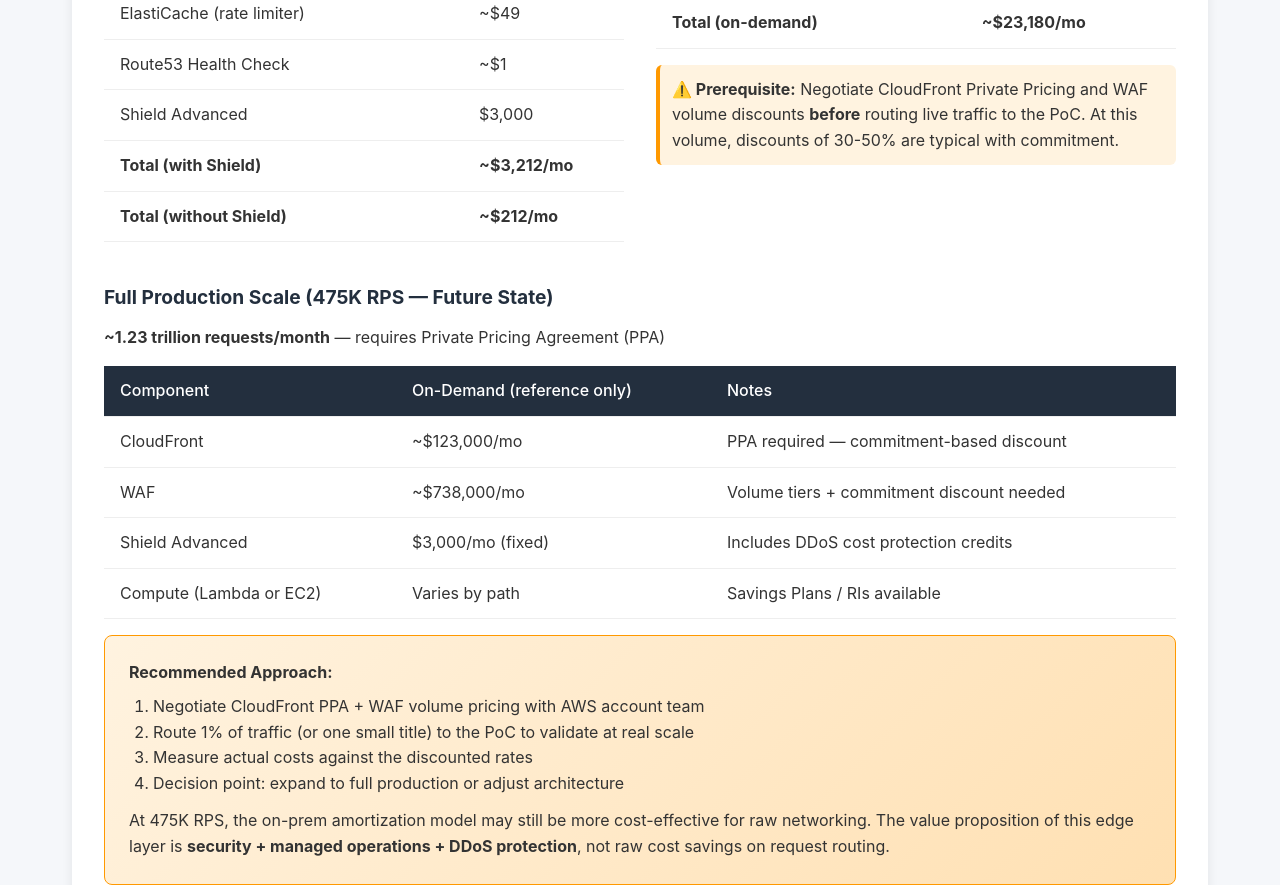
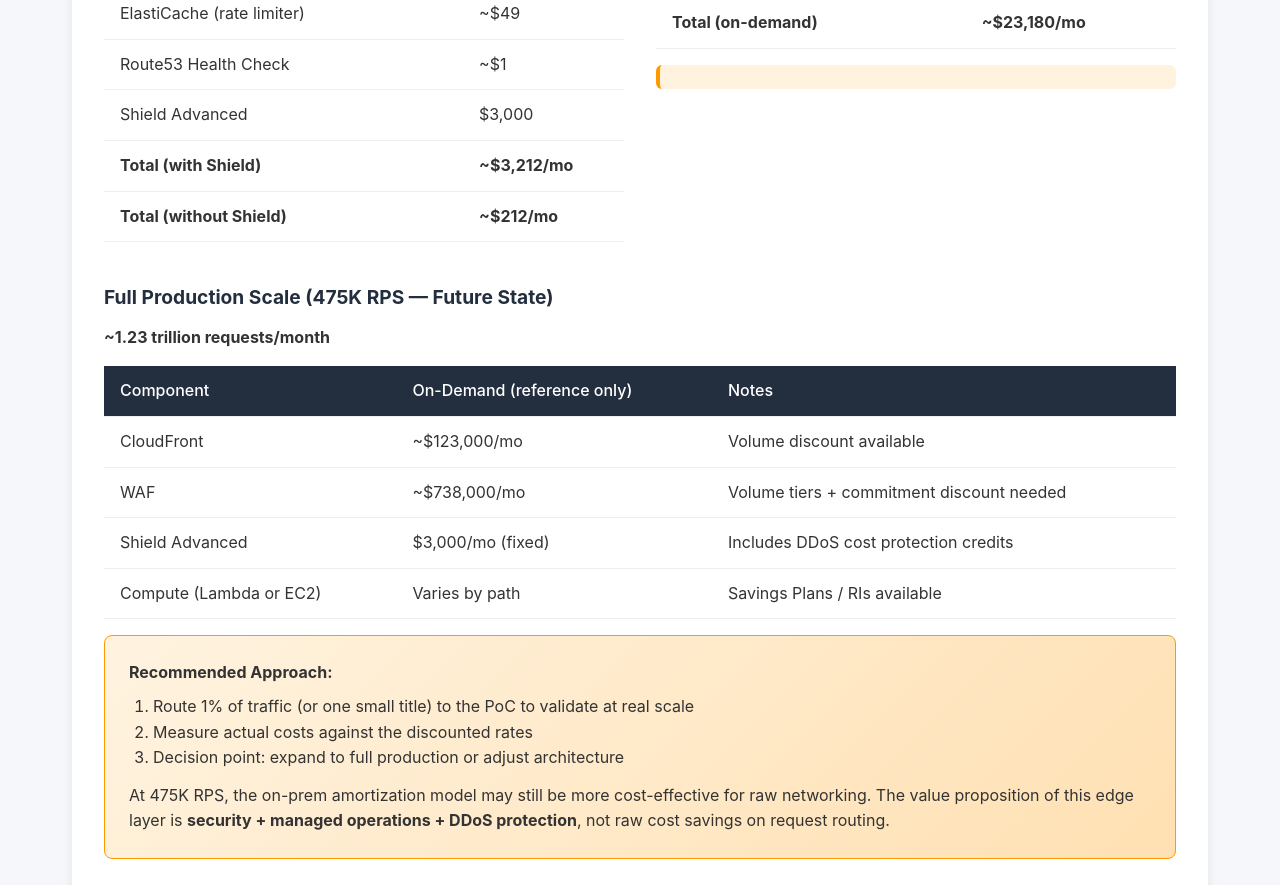
Before and after one commit to aws-samples/sample-player-gateway-for-live-games-with-cloudfront, a website: page docs/demo-presentation.html in a window 1280 px wide. Shown: the part 9015-9900 px from the top of the page. Drawn offline with Linux system fonts and the light colour scheme.

Commit message:
docs: Remove PPA mentions and live traffic prerequisites

```diff
--- a/docs/demo-presentation.html
+++ b/docs/demo-presentation.html
@@ -354,16 +354,15 @@
                 <tr><td><strong>Total (on-demand)</strong></td><td><strong>~$23,180/mo</strong></td></tr>
             </table>
             <p style="margin-top: 1rem; padding: 0.75rem; background: #fff3e0; border-radius: 6px; border-left: 4px solid #FF9900;">
-                <strong>⚠️ Prerequisite:</strong> Negotiate CloudFront Private Pricing and WAF volume discounts <strong>before</strong> routing live traffic to the PoC. At this volume, discounts of 30-50% are typical with commitment.
             </p>
         </div>
     </div>
 
     <h3>Full Production Scale (475K RPS — Future State)</h3>
-    <p><strong>~1.23 trillion requests/month</strong> — requires Private Pricing Agreement (PPA)</p>
+    <p><strong>~1.23 trillion requests/month</strong></p>
     <table>
         <tr><th>Component</th><th>On-Demand (reference only)</th><th>Notes</th></tr>
-        <tr><td>CloudFront</td><td>~$123,000/mo</td><td>PPA required — commitment-based discount</td></tr>
+        <tr><td>CloudFront</td><td>~$123,000/mo</td><td>Volume discount available</td></tr>
         <tr><td>WAF</td><td>~$738,000/mo</td><td>Volume tiers + commitment discount needed</td></tr>
         <tr><td>Shield Advanced</td><td>$3,000/mo (fixed)</td><td>Includes DDoS cost protection credits</td></tr>
         <tr><td>Compute (Lambda or EC2)</td><td>Varies by path</td><td>Savings Plans / RIs available</td></tr>
@@ -372,7 +371,6 @@
     <div class="highlight-box">
         <strong>Recommended Approach:</strong>
         <ol style="margin-top: 0.5rem; padding-left: 1.5rem;">
-            <li>Negotiate CloudFront PPA + WAF volume pricing with AWS account team</li>
             <li>Route 1% of traffic (or one small title) to the PoC to validate at real scale</li>
             <li>Measure actual costs against the discounted rates</li>
             <li>Decision point: expand to full production or adjust architecture</li>
@@ -426,7 +424,6 @@
                 <li>Switch WAF managed rules from Count → Enforce</li>
                 <li>Add TLS certificate + custom domain to CloudFront</li>
                 <li>Enable Provisioned Concurrency for Lambda (eliminates cold starts)</li>
-                <li>Configure CloudFront Private Pricing (commitment discount)</li>
                 <li>Build JA4 fingerprint allowlist from known game client SDKs</li>
                 <li>Integrate with existing JWT auth (passthrough)</li>
             </ul>
```
Also changed, not shown: README.md.
